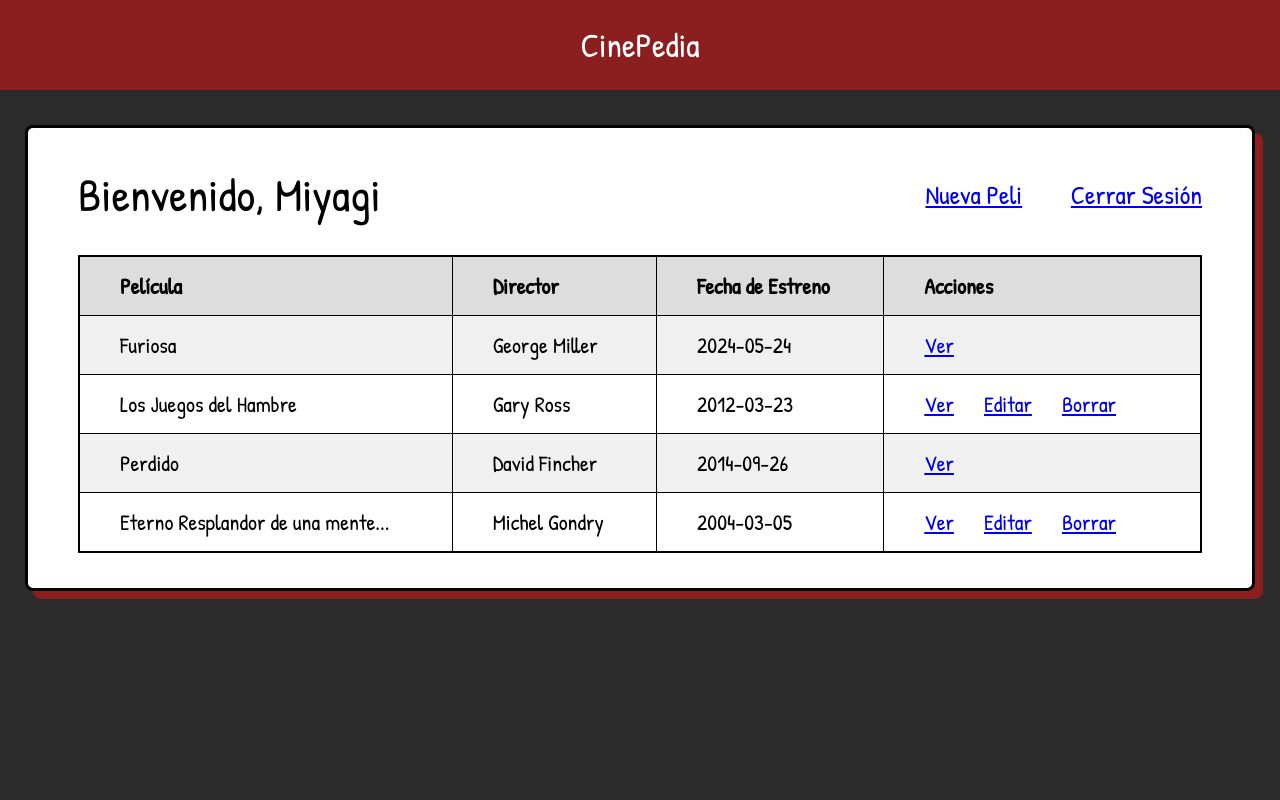
After one commit to kagekaoo942/CinePedia, a Flask app: template certificacion_skillnest_CinePedia_martin_acevedo_2026_10_13/templates/nueva_pelicula.html in a window 1280 px wide. The commit adds this page. Run offline with Flask 3, Linux system fonts and the light colour scheme; the template is opened without the code that fills it, so the values that code supplies are empty.

Commit message:
terminar

```diff
--- a/certificacion_skillnest_CinePedia_martin_acevedo_2026_10_13/server.py
+++ b/certificacion_skillnest_CinePedia_martin_acevedo_2026_10_13/server.py
@@ -0,0 +1,18 @@
+from flask import Flask, render_template
+
+
+app = Flask(__name__)
+
+
+@app.get("/")
+def index():
+    return render_template("index.html")
+
+
+@app.get("/nueva_pelicula")
+def nueva_pelicula():
+    return render_template("nueva_pelicula.html")
+
+
+if __name__ == "__main__":
+    app.run(debug=True)
--- /dev/null
+++ b/certificacion_skillnest_CinePedia_martin_acevedo_2026_10_13/static/css/nueva_pelicula.css
@@ -0,0 +1,160 @@
+/* ============================
+   GENERAL
+   ============================ */
+
+/* Quita los márgenes por defecto del navegador */
+* {
+  margin: 0;
+  padding: 0;
+  box-sizing: border-box;
+}
+
+/* Fondo y letra de toda la página */
+body {
+  font-family: "Patrick Hand", cursive;
+  background-color: #2b2b2b;
+  color: #000000;
+  min-height: 100vh;
+}
+
+
+/* ============================
+   ENCABEZADO
+   ============================ */
+
+.encabezado {
+  background-color: #8b1e1e;
+  padding: 22px 20px;
+  text-align: center;
+}
+
+.logo {
+  color: #ffffff;
+  font-size: 34px;
+  font-weight: normal;
+}
+
+
+/* ============================
+   CONTENIDO (ocupa casi todo el ancho)
+   ============================ */
+
+.contenido {
+  background-color: #ffffff;
+  margin: 35px 25px;                /* poco espacio a los lados = más ancho */
+  padding: 35px 50px;               /* poco espacio arriba y abajo = menos alto */
+  border: 3px solid #000000;
+  border-radius: 8px;
+  box-shadow: 8px 8px 0 #8b1e1e;    /* sombra roja */
+}
+
+
+/* ============================
+   BARRA SUPERIOR (saludo + enlaces)
+   ============================ */
+
+.barra {
+  display: flex;                    /* saludo a la izquierda, enlaces a la derecha */
+  justify-content: space-between;
+  align-items: center;
+  margin-bottom: 30px;
+}
+
+.barra h1 {
+  font-size: 46px;
+  font-weight: normal;
+}
+
+.enlaces a {
+  margin-left: 45px;
+  font-size: 26px;
+}
+
+
+/* ============================
+   ENLACES
+   ============================ */
+
+a {
+  color: #0000ee;
+  text-decoration: underline;
+}
+
+a:hover {
+  color: #8b1e1e;
+}
+
+
+/* ============================
+   TABLA
+   ============================ */
+
+table {
+  width: 100%;
+  border-collapse: collapse;        /* une los bordes de las celdas */
+  border: 2px solid #000000;
+  font-size: 22px;
+}
+
+th,
+td {
+  text-align: left;
+  padding: 14px 40px;               /* poco alto, mucho ancho en cada celda */
+  border: 1px solid #000000;
+}
+
+/* Fila de títulos */
+th {
+  background-color: #dddddd;
+  font-weight: bold;
+}
+
+/* Filas de datos: una gris y una blanca */
+tbody tr:nth-child(odd) {
+  background-color: #f0f0f0;
+}
+
+tbody tr:nth-child(even) {
+  background-color: #ffffff;
+}
+
+/* Separación entre Ver, Editar y Borrar */
+td a {
+  margin-right: 25px;
+}
+
+
+/* ============================
+   PANTALLAS MEDIANAS Y PEQUEÑAS
+   ============================ */
+
+@media (max-width: 1000px) {
+  .contenido {
+    margin: 20px 12px;
+    padding: 25px 20px;
+  }
+
+  .barra h1 {
+    font-size: 38px;
+  }
+
+  th,
+  td {
+    padding: 12px 16px;
+  }
+}
+
+@media (max-width: 700px) {
+  .barra {
+    flex-direction: column;         /* saludo arriba, enlaces debajo */
+    gap: 15px;
+  }
+
+  .enlaces a {
+    margin: 0 15px;
+  }
+
+  table {
+    font-size: 17px;
+  }
+}
--- /dev/null
+++ b/certificacion_skillnest_CinePedia_martin_acevedo_2026_10_13/templates/nueva_pelicula.html
@@ -0,0 +1,92 @@
+<!DOCTYPE html>
+<html lang="es">
+<head>
+  <meta charset="UTF-8">
+  <meta name="viewport" content="width=device-width, initial-scale=1.0">
+  <title>CinePedia - Películas</title>
+
+  <!-- Tipografía (letra estilo manuscrito) -->
+  <link href="https://fonts.googleapis.com/css2?family=Patrick+Hand&display=swap" rel="stylesheet">
+
+  <!-- Archivo de estilos de esta página -->
+  <link rel="stylesheet" href="{{ url_for('static', filename='css/nueva_pelicula.css') }}">
+</head>
+<body>
+
+  <!-- ENCABEZADO -->
+  <header class="encabezado">
+    <h2 class="logo">CinePedia</h2>
+  </header>
+
+  <!-- CONTENIDO -->
+  <main class="contenido">
+
+    <!-- Barra superior: saludo y enlaces -->
+    <div class="barra">
+      <h1>Bienvenido, Miyagi</h1>
+
+      <nav class="enlaces">
+        <a href="/nueva_pelicula">Nueva Peli</a>
+        <a href="/logout">Cerrar Sesión</a>
+      </nav>
+    </div>
+
+    <!-- Tabla de películas -->
+    <table>
+      <thead>
+        <tr>
+          <th>Película</th>
+          <th>Director</th>
+          <th>Fecha de Estreno</th>
+          <th>Acciones</th>
+        </tr>
+      </thead>
+
+      <tbody>
+        <!-- Solo se muestran Editar y Borrar si el usuario creó la película -->
+        <tr>
+          <td>Furiosa</td>
+          <td>George Miller</td>
+          <td>2024-05-24</td>
+          <td>
+            <a href="/peliculas/1">Ver</a>
+          </td>
+        </tr>
+
+        <tr>
+          <td>Los Juegos del Hambre</td>
+          <td>Gary Ross</td>
+          <td>2012-03-23</td>
+          <td>
+            <a href="/peliculas/2">Ver</a>
+            <a href="/peliculas/2/editar">Editar</a>
+            <a href="/peliculas/2/borrar">Borrar</a>
+          </td>
+        </tr>
+
+        <tr>
+          <td>Perdido</td>
+          <td>David Fincher</td>
+          <td>2014-09-26</td>
+          <td>
+            <a href="/peliculas/3">Ver</a>
+          </td>
+        </tr>
+
+        <tr>
+          <td>Eterno Resplandor de una mente...</td>
+          <td>Michel Gondry</td>
+          <td>2004-03-05</td>
+          <td>
+            <a href="/peliculas/4">Ver</a>
+            <a href="/peliculas/4/editar">Editar</a>
+            <a href="/peliculas/4/borrar">Borrar</a>
+          </td>
+        </tr>
+      </tbody>
+    </table>
+
+  </main>
+
+</body>
+</html>
```
Also changed, not shown: certificacion_skillnest_CinePedia_martin_acevedo_2026_10_13/static/css/style.css (+85 -2 lines), certificacion_skillnest_CinePedia_martin_acevedo_2026_10_13/templates/cine.html (added, +25 -0 lines), certificacion_skillnest_CinePedia_martin_acevedo_2026_10_13/templates/index.html (+57 -45 lines), 1 other file.
